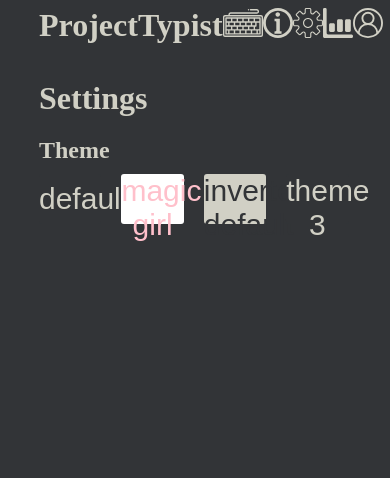
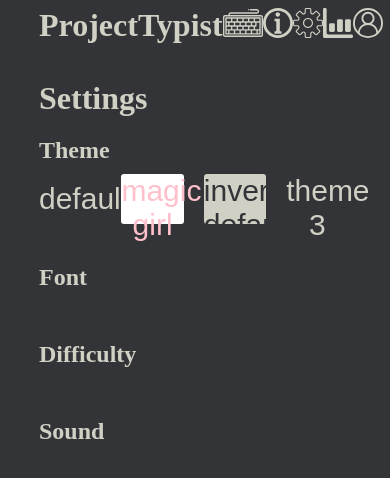
Before and after one commit to viktorpakholok/WebProjectTypist, a React (Vite) app in the folder projecttypist/: page /settings in a window 390 px wide. Shown: the top 478 px of the page. Built offline with nearby package versions, Linux system fonts and the light colour scheme.

Commit message:
Added new section of settings, improved color responsivness of plots and returned clicking logo

```diff
--- a/projecttypist/src/components/Header/Header.jsx
+++ b/projecttypist/src/components/Header/Header.jsx
@@ -29,7 +29,9 @@ function Header() {
     return (
         <div className="jst-btw header-main">
             <div className="jst-btw nav">
-                <Logo></Logo>
+                <Link aria-label="go to keyboard" to="/" className={"no-underline link" + (currentPath == "/" ? " disabled" : "")}>
+                    <Logo />
+                </Link>
                 {/* <ButtonIcon text='text Bohdan' title='' icon={KeyBoardIcon}></ButtonIcon> */}
                 <Link aria-label="go to keyboard" to="/" className={"link" + (currentPath == "/" ? " disabled" : " icon")}>
                     <svg
@@ -168,7 +170,7 @@ function Header() {
                 </Link>
             </div>
             <div className="flex sign-in">
-                {user ? (
+                {(user && Object.hasOwn("id")) ? (
                     <button className="logout-btn icon" onClick={handleLogout}>
                         <img src={LogOut} alt="Log out" className="icons" />
                     </button>
--- a/projecttypist/src/main.css
+++ b/projecttypist/src/main.css
@@ -68,3 +68,19 @@ button {
 .no-underline {
     text-decoration: none;
 }
+
+.pad-bot-20 {
+    padding-bottom: 20px;
+}
+
+.pad-bot-10 {
+    padding-bottom: 10px;
+}
+
+.mar-top-40 {
+    margin-top: 40px;
+}
+
+.mar-top-20 {
+    margin-top: 20px;
+}
--- a/projecttypist/src/pages/AboutUs/AboutUs.jsx
+++ b/projecttypist/src/pages/AboutUs/AboutUs.jsx
@@ -3,6 +3,8 @@ import Header from "../../components/Header/Header";
 import { useState, useEffect } from "react";
 
 import { Bar } from 'react-chartjs-2';
+
+import { Chart as ChartJs } from "chart.js/auto";
 
 import axios from "axios";
 
@@ -49,6 +51,9 @@ function AboutUs() {
 
     let data = { labels: Object.keys(res), datasets: [{ data: Object.values(res) }] }
 
+    let style = getComputedStyle(document.body);
+    let fontColor = style.getPropertyValue('--ft-color');
+
     const options = {
         scales: {
             y: { ticks: { stepSize: 1 } }
@@ -63,6 +68,8 @@ function AboutUs() {
 
     }
 
+    ChartJs.defaults.color = fontColor;
+
     return (
         <div>
             <Header></Header>
@@ -74,7 +81,7 @@ function AboutUs() {
                     <Bar data={data} options={options}></Bar>
                 </div>
 
-                <p>ProjectTypist is student project from Web course. Our team consists of 3 people: Lev, Viktor and Bohdan.</p>
+                <p className="mar-top-20">ProjectTypist is student project from Web course. Our team consists of 3 people: Lev, Viktor and Bohdan.</p>
                 <p>Our main goal was to try to make some typing trainer and for that we heavily took inspiration from <a href="https://monkeytype.com/">MonkeyType</a>.</p>
                 <p>We decided to select this project to increase our knowledge about React in applied sphere and to have some interesting thing to show.</p>
 
--- a/projecttypist/src/pages/Settings/Settings.css
+++ b/projecttypist/src/pages/Settings/Settings.css
@@ -6,14 +6,6 @@
     color: #d1d0c5;
     background-color: #323437;
     position: relative;
-}
-
-.pad-bot-20 {
-    padding-bottom: 20px;
-}
-
-.pad-bot-10 {
-    padding-bottom: 10px;
 }
 
 .theme-bth:hover {
--- a/projecttypist/src/pages/Settings/Settings.jsx
+++ b/projecttypist/src/pages/Settings/Settings.jsx
@@ -46,6 +46,26 @@ function Settings() {
 
             </div>
 
+            <h2 className="pad-bot-10 mar-top-40">Font</h2>
+
+            <div className="flex gap-20">
+
+            </div>
+
+
+            <h2 className="pad-bot-10 mar-top-40">Difficulty</h2>
+
+            <div className="flex gap-20">
+
+            </div>
+
+
+            <h2 className="pad-bot-10 mar-top-40">Sound</h2>
+
+            <div className="flex gap-20">
+
+            </div>
+
             {/* <Logs data={arr}></Logs> */}
 
             {/* <Footer></Footer> */}
```
Lines whose indentation alone changed are shown as unchanged.
